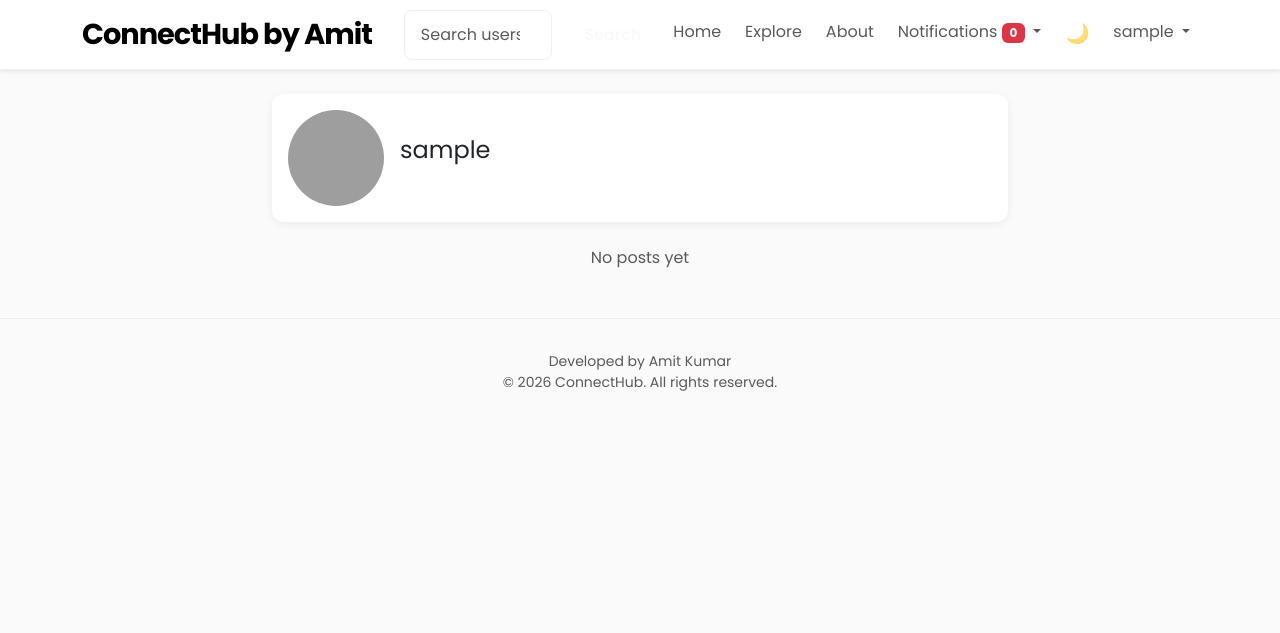
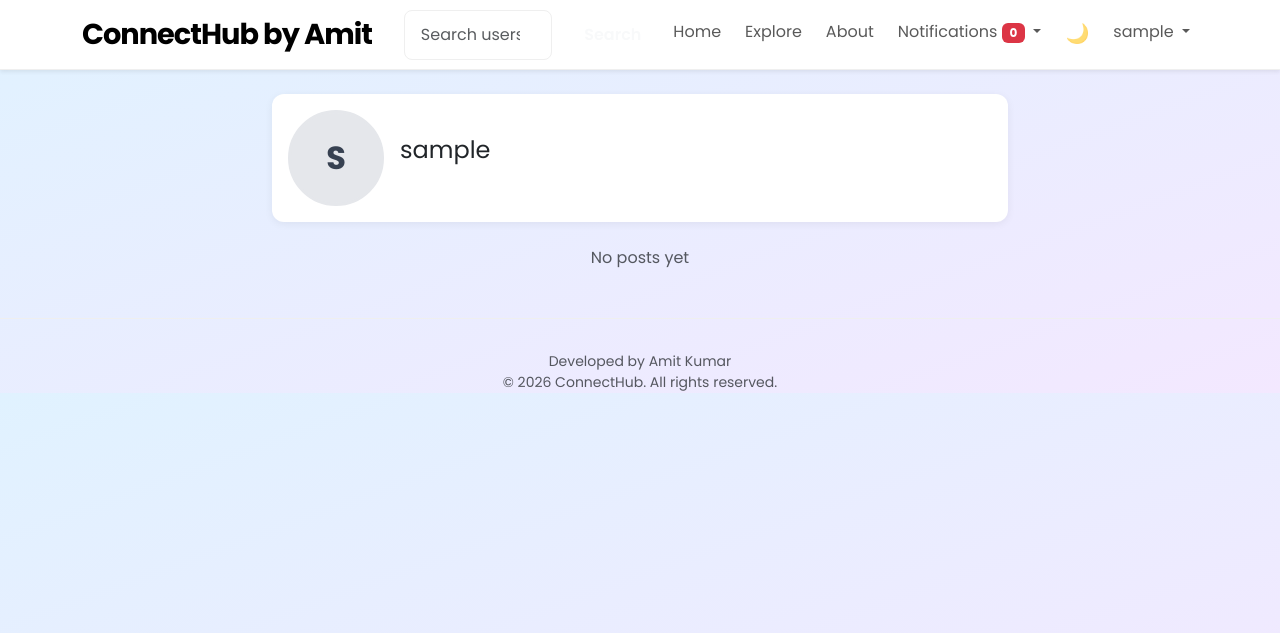
Before and after one commit to amit-singh45/Internboot, a Django app: a page that uses Social Media Web Application/connecthub/core/templates/profile.html in a window 1280 px wide. Shown: the top 633 px of the page. Run offline with Django 5.2, Linux system fonts and the light colour scheme; the visitor is signed in with stand-in values (Sample User, id 1); data comes from the database, SQL or seed files in the repository; data that the repository does not hold is empty; grey boxes are pictures that could not be loaded.

Commit message:
Update ConnectHub background and guest avatars
Made-with: Cursor

```diff
--- a/Social Media Web Application/connecthub/core/templates/profile.html
+++ b/Social Media Web Application/connecthub/core/templates/profile.html
@@ -5,11 +5,9 @@
   <div class="col-md-8 mx-auto">
     <div class="card mb-3 p-3">
       <div class="d-flex align-items-center">
-        {% if profile_user.profile_picture %}
-        <img src="{{ profile_user.profile_picture.url }}" class="rounded-circle me-3" width="96" height="96">
-        {% else %}
-        <img src="{% static 'images/default-avatar.png' %}" class="rounded-circle me-3" width="96" height="96">
-        {% endif %}
+        <div class="guest-avatar-lg me-3">
+          {{ profile_user.username|make_list|first|upper }}
+        </div>
         <div>
           <h4>{{ profile_user.username }}</h4>
           <p class="mb-0">{{ profile_user.bio }}</p>
--- a/Social Media Web Application/connecthub/static/css/style.css
+++ b/Social Media Web Application/connecthub/static/css/style.css
@@ -1,16 +1,16 @@
 /* ConnectHub custom styles - Instagram Style UI */
 :root {
-  --primary-color: #0095f6;
-  --danger-color: #ff2e63;
-  --bg-color: #fafafa;
+  --primary-color: #0ea5e9;
+  --danger-color: #f97373;
+  --bg-color: #e0f2ff;
   --card-bg: #ffffff;
-  --text-primary: #262626;
-  --text-secondary: #8e8e8e;
+  --text-primary: #1f2933;
+  --text-secondary: #6b7280;
 }
 
 body {
   font-family: 'Poppins', -apple-system, BlinkMacSystemFont, 'Segoe UI', sans-serif;
-  background-color: var(--bg-color);
+  background: linear-gradient(160deg, #e0f2ff 0%, #f3e8ff 100%);
   color: var(--text-primary);
 }
 
@@ -69,6 +69,35 @@ body {
 
 .profile-thumb:hover {
   border-color: var(--primary-color);
+}
+
+/* Guest avatar placeholders */
+.guest-avatar {
+  width: 48px;
+  height: 48px;
+  border-radius: 50%;
+  background-color: #e5e7eb;
+  border: 2px solid #e5e7eb;
+  display: inline-flex;
+  align-items: center;
+  justify-content: center;
+  font-weight: 700;
+  color: #374151;
+  font-size: 1rem;
+}
+
+.guest-avatar-lg {
+  width: 96px;
+  height: 96px;
+  border-radius: 50%;
+  background-color: #e5e7eb;
+  border: 3px solid #e5e7eb;
+  display: inline-flex;
+  align-items: center;
+  justify-content: center;
+  font-weight: 700;
+  color: #374151;
+  font-size: 2rem;
 }
 
 /* Buttons */
```
Also changed, not shown: Social Media Web Application/connecthub/core/templates/home.html (+3 -5 lines), Social Media Web Application/connecthub/core/templates/post_detail.html (+3 -5 lines).
